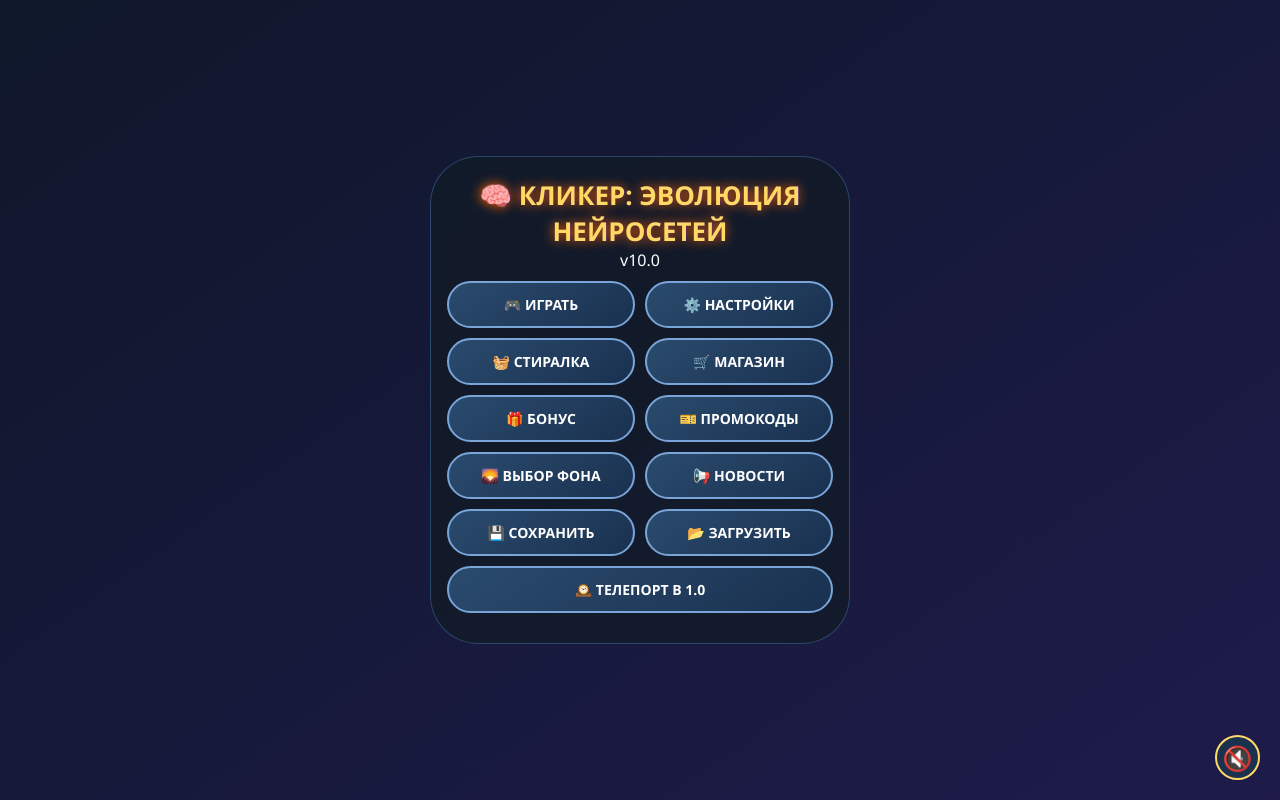
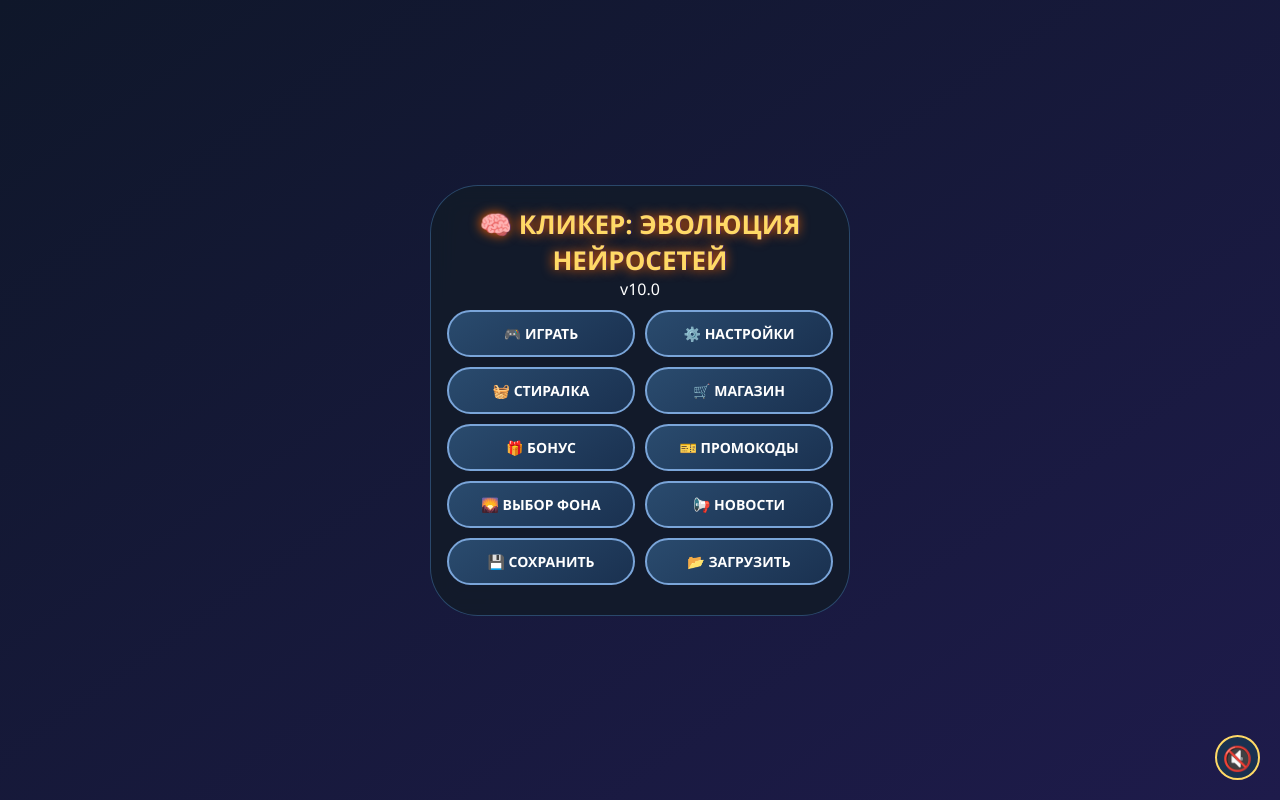
Before and after one commit to dimakolmakov41-source/neural-game676767, a plain HTML site: page index.html in a window 1280 px wide. Drawn offline with Linux system fonts and the light colour scheme.

Commit message:
Update index.html

```diff
--- a/index.html
+++ b/index.html
@@ -284,7 +284,6 @@
             <div class="menu-buttons-row"><div class="menu-btn" id="dailyBonusBtn">🎁 БОНУС</div><div class="menu-btn" id="promoBtn">🎫 ПРОМОКОДЫ</div></div>
             <div class="menu-buttons-row"><div class="menu-btn" id="bgSelectBtn">🌄 ВЫБОР ФОНА</div><div class="menu-btn" id="newsBtn">📢 НОВОСТИ</div></div>
             <div class="menu-buttons-row"><div class="menu-btn" id="exportSaveBtn">💾 СОХРАНИТЬ</div><div class="menu-btn" id="importSaveBtn">📂 ЗАГРУЗИТЬ</div></div>
-            <div class="menu-buttons-row"><div class="menu-btn" id="teleportBtn">🕰️ ТЕЛЕПОРТ В 1.0</div></div>
         </div>
 
         <div id="gameInterface" class="game-interface hidden">
```
